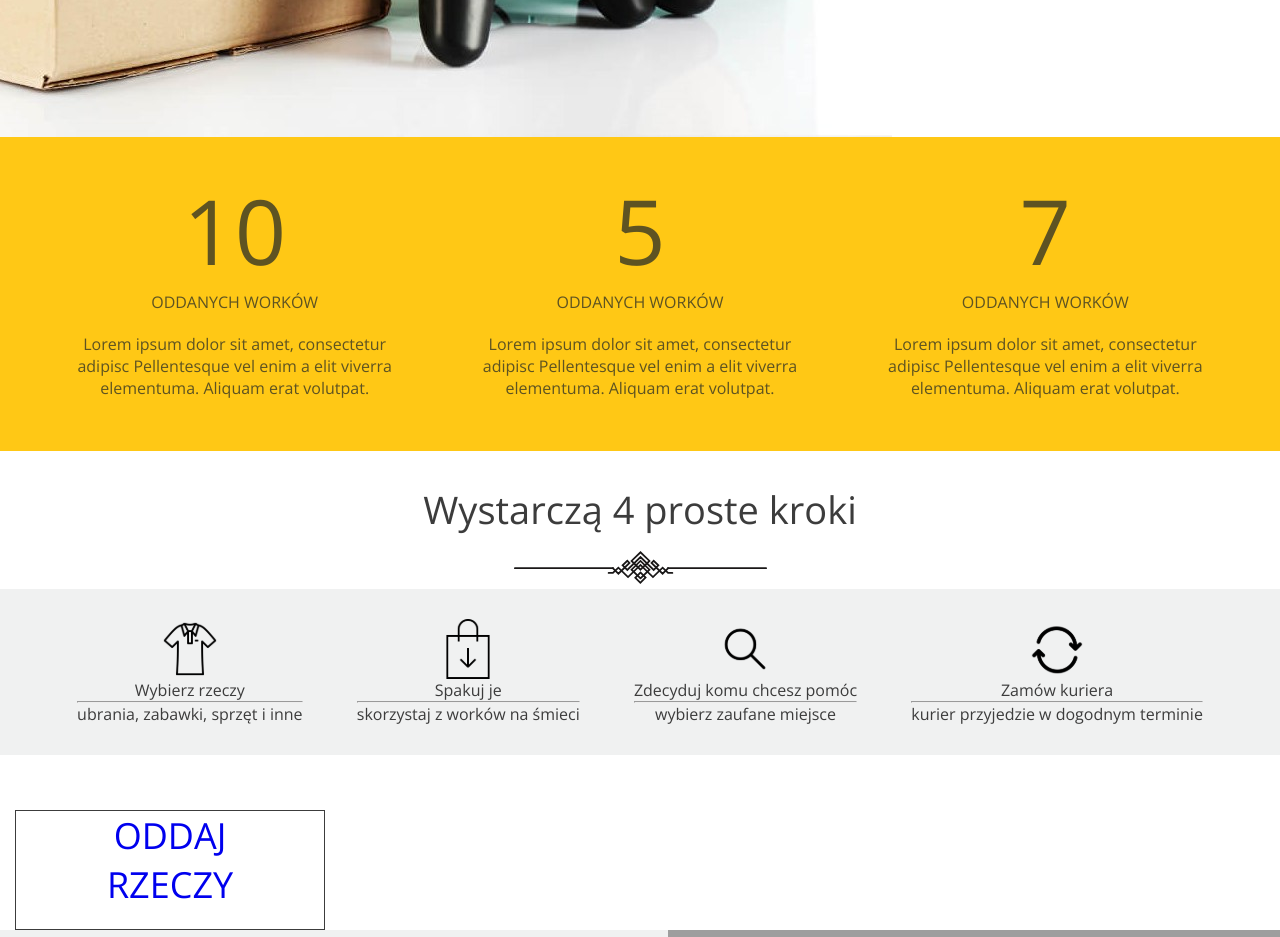
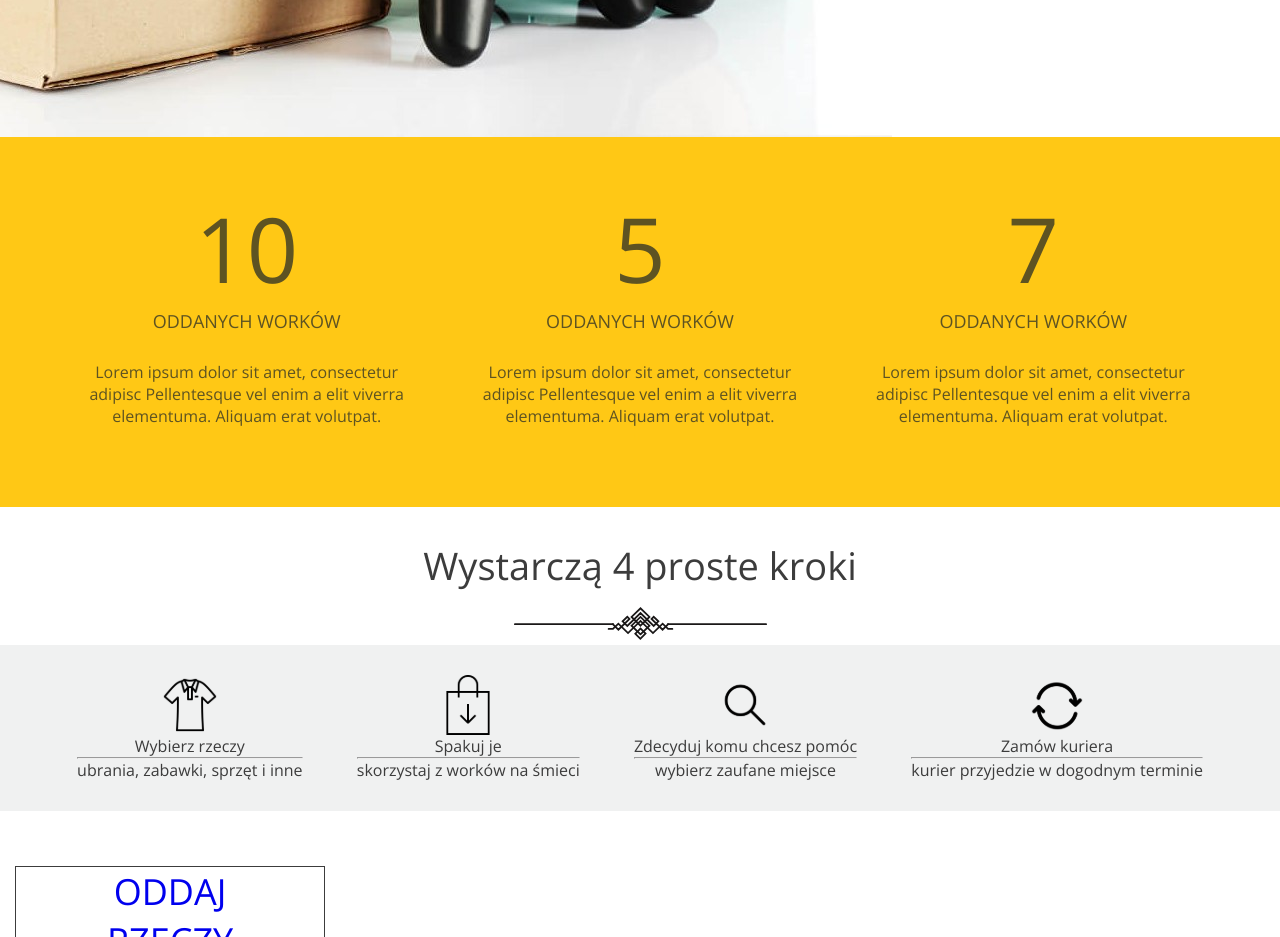
Before and after one commit to etuzimek/Start-helping, a React (Create React App) app: page / in a window 1280 px wide. Shown: the part 820-1757 px from the top of the page. Built offline with nearby package versions, Linux system fonts and the light colour scheme; grey boxes are pictures that could not be loaded.

Commit message:
three columns corrected

```diff
--- a/src/App.js
+++ b/src/App.js
@@ -2,13 +2,11 @@ import { BrowserRouter, Routes, Route } from "react-router-dom";
 import Home from './components/Home';
 import Login from "./components/Login";
 import Register from "./components/Register";
-import Nav from "./components/nav/Nav";
 import Logout from "./components/Logout";
 
 function App() {
   return (
     <BrowserRouter>
-      {/* <Nav /> */}
       <Routes>
         <Route path="/" element={<Home />} />
         <Route path="/login" element={<Login />} />
--- a/src/components/Home.js
+++ b/src/components/Home.js
@@ -1,6 +1,6 @@
 import React from "react";
 import Header from "./header/Header";
-import Columns from "./Columns";
+import Columns from "./threeColumns/ThreeColumns";
 import Foursteps from "./Foursteps";
 import About from "./About";
 import WhoWeHelp from "./WhoWeHelp";
--- a/src/components/header/Header.js
+++ b/src/components/header/Header.js
@@ -1,5 +1,5 @@
 import React from 'react'
-import Nav from '../nav/Nav';
+import Nav from './nav/Nav';
 import decorationImg from './Decoration.svg';
 import homeHeroImageImg from './Home-Hero-Image-New.jpg';
 
--- a/src/components/Columns.js
+++ b/src/components/threeColumns/ThreeColumns.js
@@ -4,24 +4,24 @@ function Columns() {
     return (
         <div className="columns">
             <div>
-                <a className="columns__numbers">10</a>
-                <p>ODDANYCH WORKÓW</p>
+                <p className="columns__numbers">10</p>
+                <p className="columns__bags">ODDANYCH WORKÓW</p>
                 <p className="columns__lorem">
                     Lorem ipsum dolor sit amet, consectetur adipisc Pellentesque vel
                     enim a elit viverra elementuma. Aliquam erat volutpat.
                 </p>
             </div>
             <div>
-                <a className="columns__numbers">5</a>
-                <p>ODDANYCH WORKÓW</p>
+                <p className="columns__numbers">5</p>
+                <p className="columns__bags">ODDANYCH WORKÓW</p>
                 <p className="columns__lorem">
                     Lorem ipsum dolor sit amet, consectetur adipisc Pellentesque vel
                     enim a elit viverra elementuma. Aliquam erat volutpat.
                 </p>
             </div>
             <div>
-                <a className="columns__numbers">7</a>
-                <p>ODDANYCH WORKÓW</p>
+                <p className="columns__numbers">7</p>
+                <p className="columns__bags">ODDANYCH WORKÓW</p>
                 <p className="columns__lorem">
                     Lorem ipsum dolor sit amet, consectetur adipisc Pellentesque vel
                     enim a elit viverra elementuma. Aliquam erat volutpat.
--- /dev/null
+++ b/src/components/threeColumns/_threeColumns.scss
@@ -0,0 +1,22 @@
+.columns {
+    display: flex;
+    justify-content: space-around;
+    font-family: $font-base;
+    color: $font-color;
+    background-color: rgba(255, 196, 0, 0.916);
+    padding: 50px;
+    margin-bottom: 2rem;
+
+    &__numbers {
+      font-size: 90px;
+    }
+
+    &__bags {
+        font-size: 1.125rem;
+    }
+
+    &__lorem {
+      padding: 28px 0 30px 0;
+      width: 334px;
+    }
+  }
--- a/src/scss/main.scss
+++ b/src/scss/main.scss
@@ -3,9 +3,11 @@
 @import "./settings/global";
 @import "./settings/buttons";
 
-@import "../components/nav/nav";
+@import "../components/header/nav/nav";
 
 @import "../components/header/homeHeader";
+
+@import "../components/threeColumns/threeColumns";
 
 .login {
   display: flex;
@@ -39,24 +41,6 @@
       border-bottom: 1px solid #707070;
       width: 250px;
     }
-  }
-}
-
-.columns {
-  display: flex;
-  justify-content: space-around;
-  font-family: $font-base;
-  color: $font-color;
-  background-color: rgba(255, 196, 0, 0.916);
-  padding: 32px;
-  margin-bottom: 2rem;
-
-  &__numbers {
-    font-size: 90px;
-  }
-
-  &__lorem {
-    padding: 20px 45px;
   }
 }
 
```
Also changed, not shown: src/components/header/nav/Nav.js (renamed from src/components/nav/Nav.js), src/components/header/nav/_nav.scss (renamed from src/components/nav/_nav.scss).
